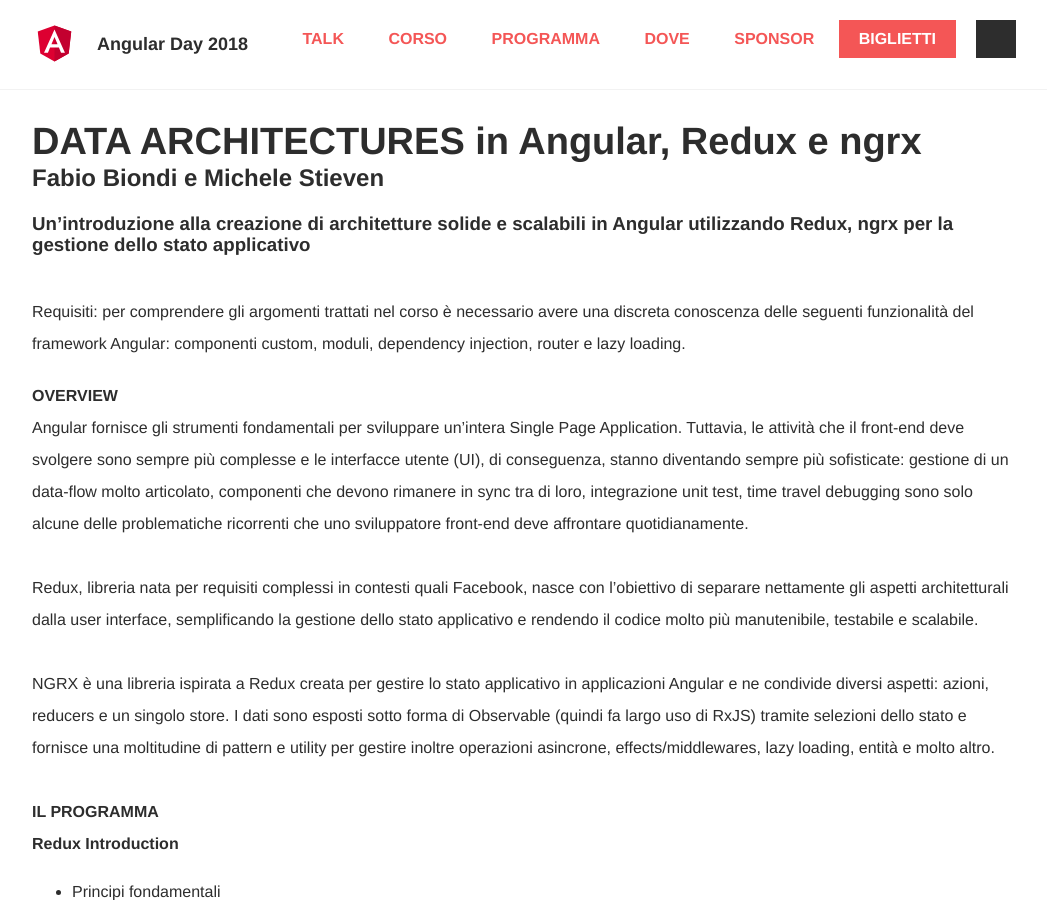
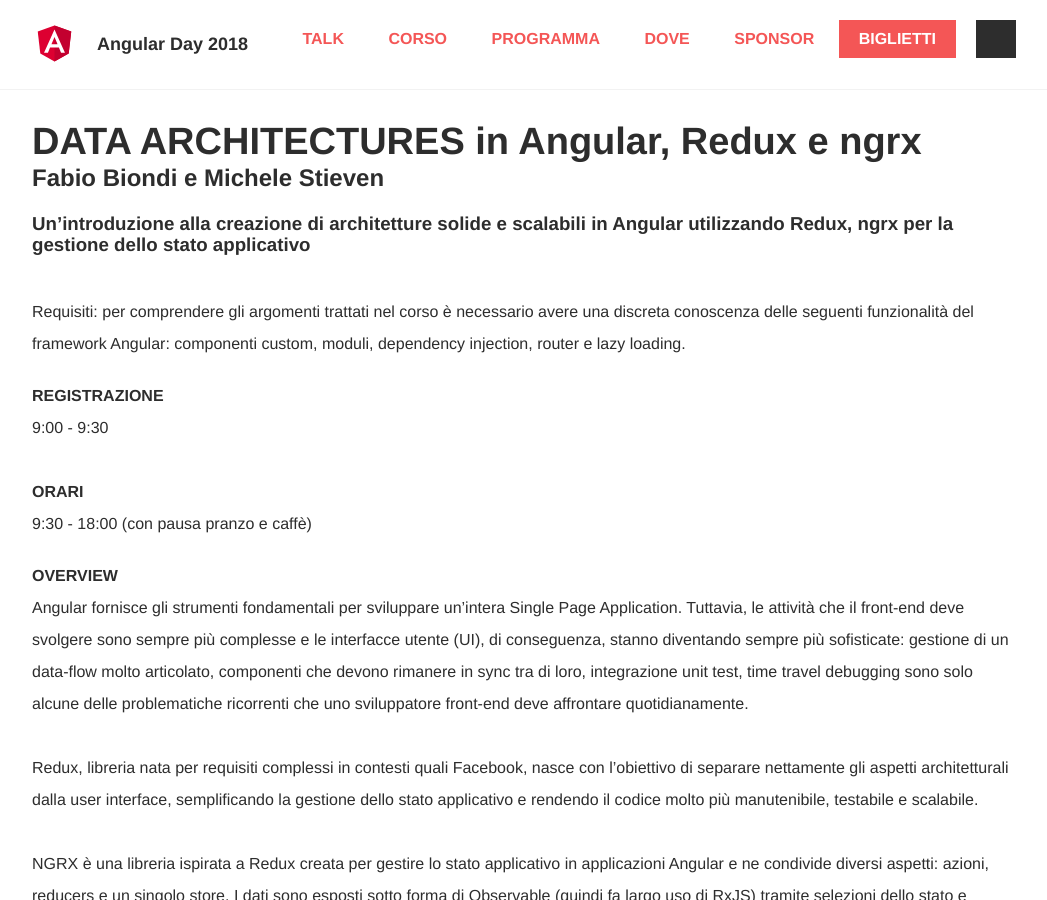
Before and after one commit to GrUSP/2018.angularday.it, a Jekyll site: the page built from workshop.html, in a window 1280 px wide and 900 px high. Shown: the whole window, without its empty margins (116-1163 px from the left). Built offline with Jekyll 4.4.1, drawn with Linux system fonts in a browser that asks for light colours; some web fonts are replaced; comment, search, counter and statistics services are not loaded.

Commit message:
Aggiunti orari corso

```diff
--- a/workshop.html
+++ b/workshop.html
@@ -17,6 +17,15 @@
     <div class="row__column">
       <p class="row__text">
         Requisiti: per comprendere gli argomenti trattati nel corso è necessario avere una discreta conoscenza delle seguenti funzionalità del framework Angular: componenti custom, moduli, dependency injection, router e lazy loading.
+      </p>
+      <p class="row__text">
+        <strong>REGISTRAZIONE</strong>
+        <br>
+        9:00 - 9:30 <br>
+        <br>
+        <strong>ORARI</strong>
+        <br>
+        9:30 - 18:00 (con pausa pranzo e caffè)<br>
       </p>
       <p class="row__text">
         <strong>OVERVIEW</strong>
```
